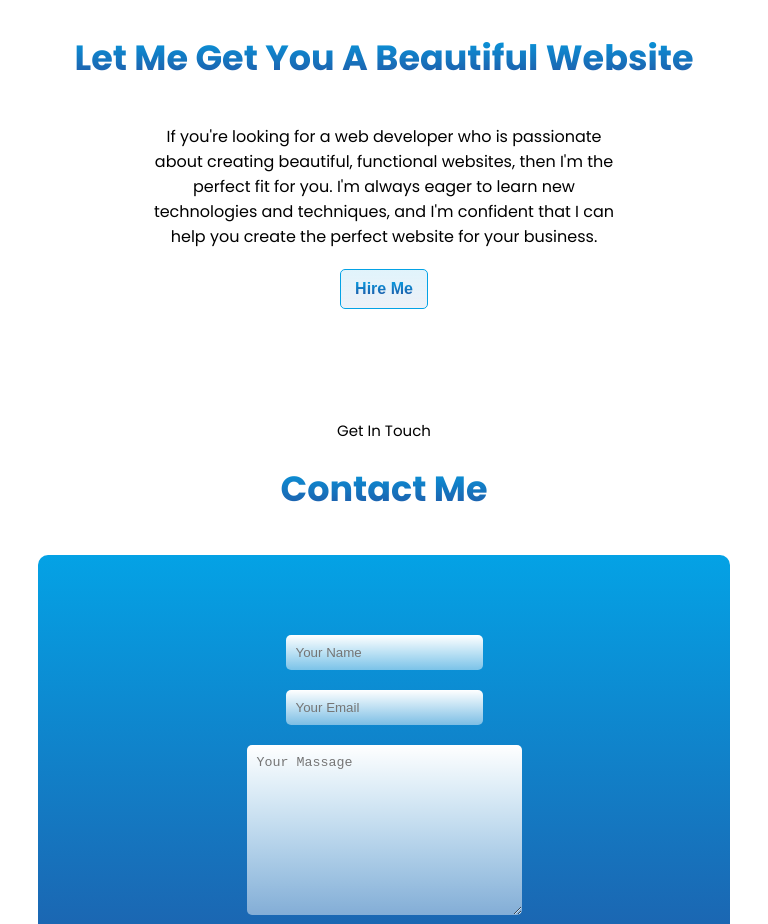
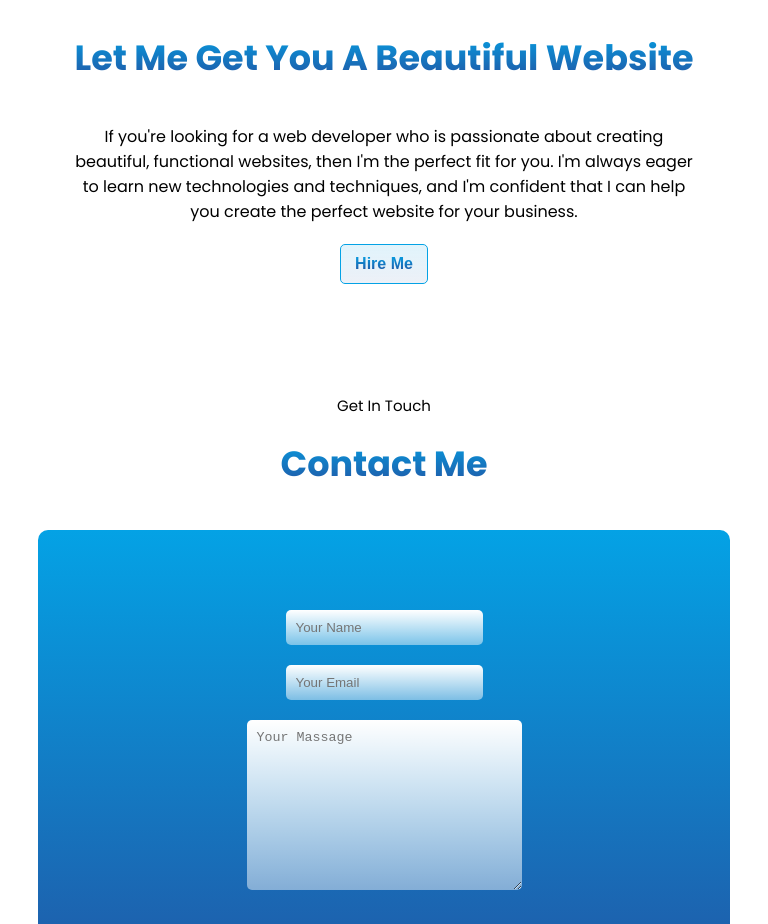
Before and after one commit to mahfuja5768/portfolio-website, a plain HTML site: page index.html in a window 768 px wide. Shown: the part 3640-4564 px from the top of the page. Drawn offline with Linux system fonts and the light colour scheme.

Commit message:
add gap more

```diff
--- a/css/responsive.css
+++ b/css/responsive.css
@@ -322,7 +322,10 @@
   margin-top: 80px;
   padding: 0px 20px 0x;
 }
-
+.hire-me-section p{
+  width: 90%;
+  margin: 0 auto;
+}
 
 /* contact-me-section */
 .contact-section {
```
